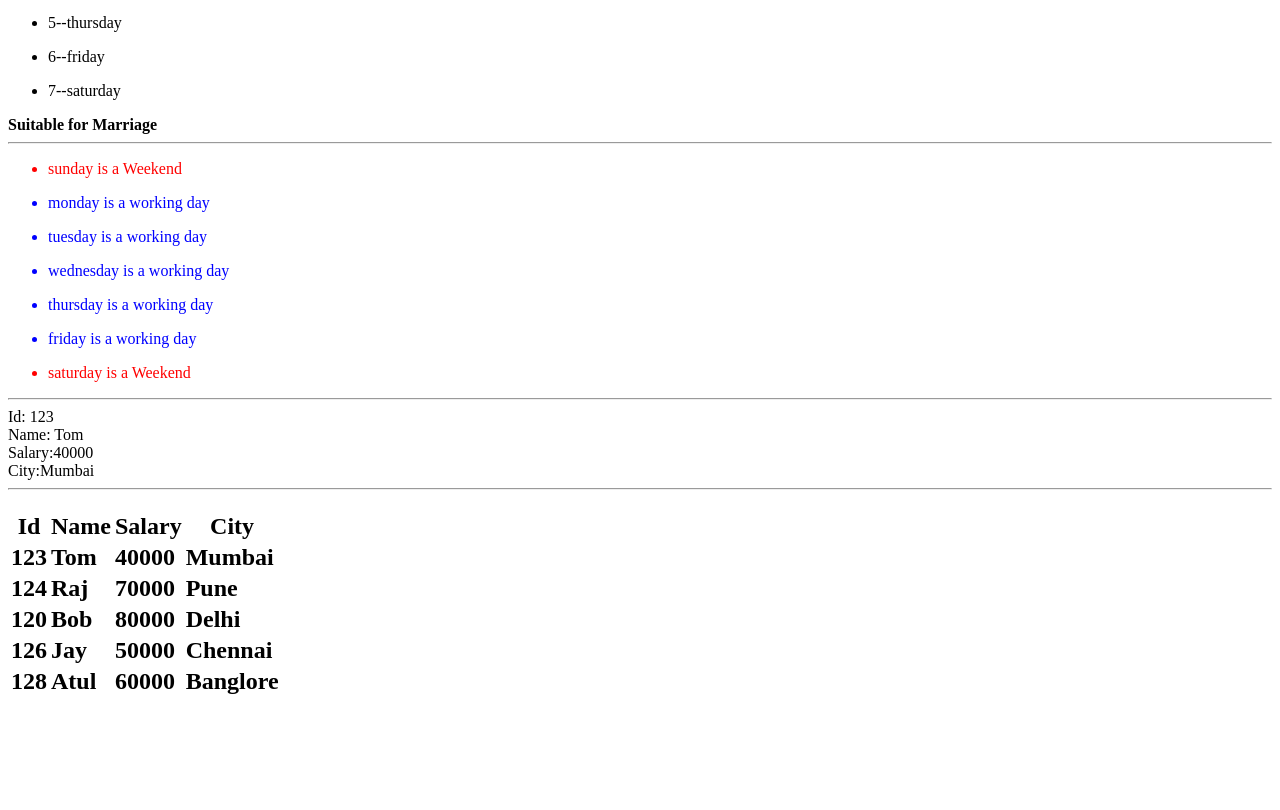
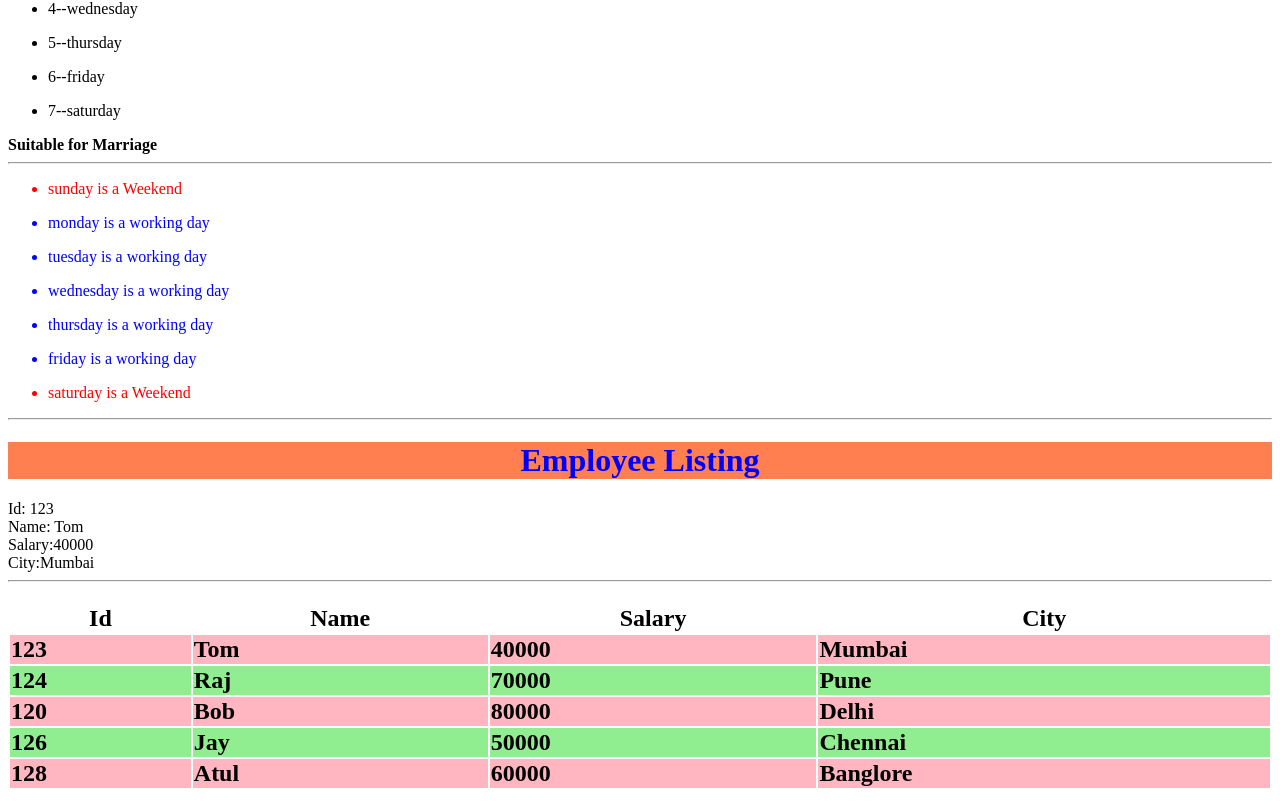
Before and after one commit to SumantArewar/enter, an Angular app in the folder demoang/: page / in a window 1280 px wide. Shown: the part 372-1182 px from the top of the page. Before the commit the page ends 1089 px from the top, so only its background shows below. Built offline with nearby package versions, Linux system fonts and the light colour scheme.

Commit message:
Backup Commit

```diff
--- a/demoang/src/app/simple/simple.component.css
+++ b/demoang/src/app/simple/simple.component.css
@@ -8,9 +8,28 @@ h1
 {
     background-color:coral ;
     color:blue;
-    text-align:centre;
+    text-align:center;
 }
 table
 {
-
+    width:100%;
+    align-items:center;
 }
+tr:nth-child(even)
+{
+    background-color:lightgreen ;
+}
+tr:nth-child(odd)
+{
+    background-color:lightpink ;
+}
+tr:hover
+{
+    background-color:yellow ;
+    color: blueviolet;
+}
+th
+{
+    font-weight: bolder;
+    text-align: center;
+}
--- a/demoang/src/app/simple/simple.component.html
+++ b/demoang/src/app/simple/simple.component.html
@@ -1,4 +1,4 @@
-<h3>Week Days</h3>
+<h1>Week Days</h1>
 <ul *ngFor = "let day of weekdays;let i=index">
     <li>{{i+1}}--{{day}}</li>  <!-- {{}} is used for String Interpolation -->
 </ul>
@@ -19,6 +19,7 @@
     </ng-template>
 </ul>
 <hr>
+<h1>Employee Listing</h1>
 Id: {{emp.id}}<br>
 Name: {{emp.name}}<br>
 Salary:{{emp.salary}}<br>
--- a/demoang/src/styles.css
+++ b/demoang/src/styles.css
@@ -1 +1,8 @@
 /* You can add global styles to this file, and also import other style files */
+h1
+{
+    text-align: center;
+    background-color : deeppink;
+    /* color:silver; */
+    font-family: cursive;
+}
```
